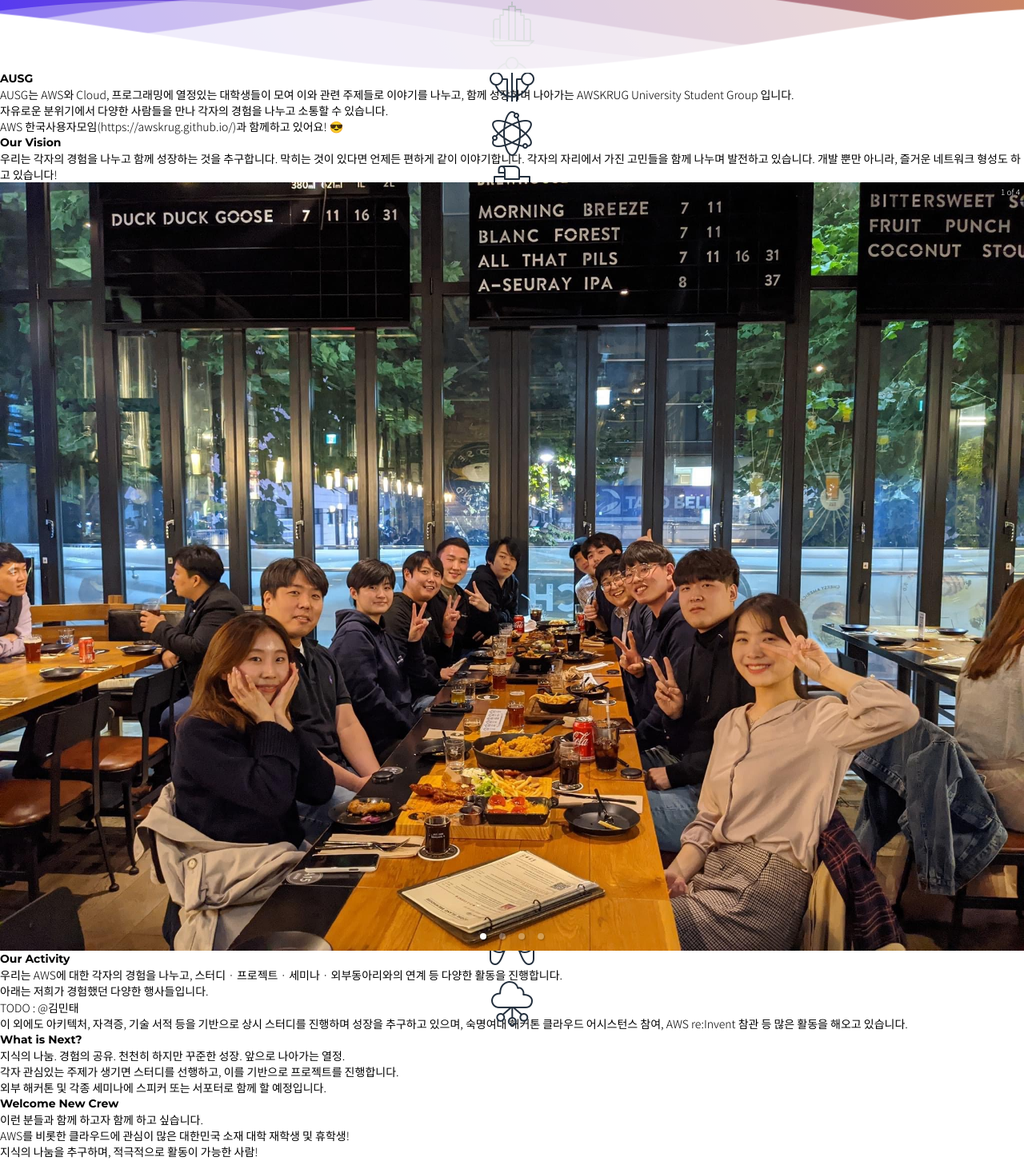
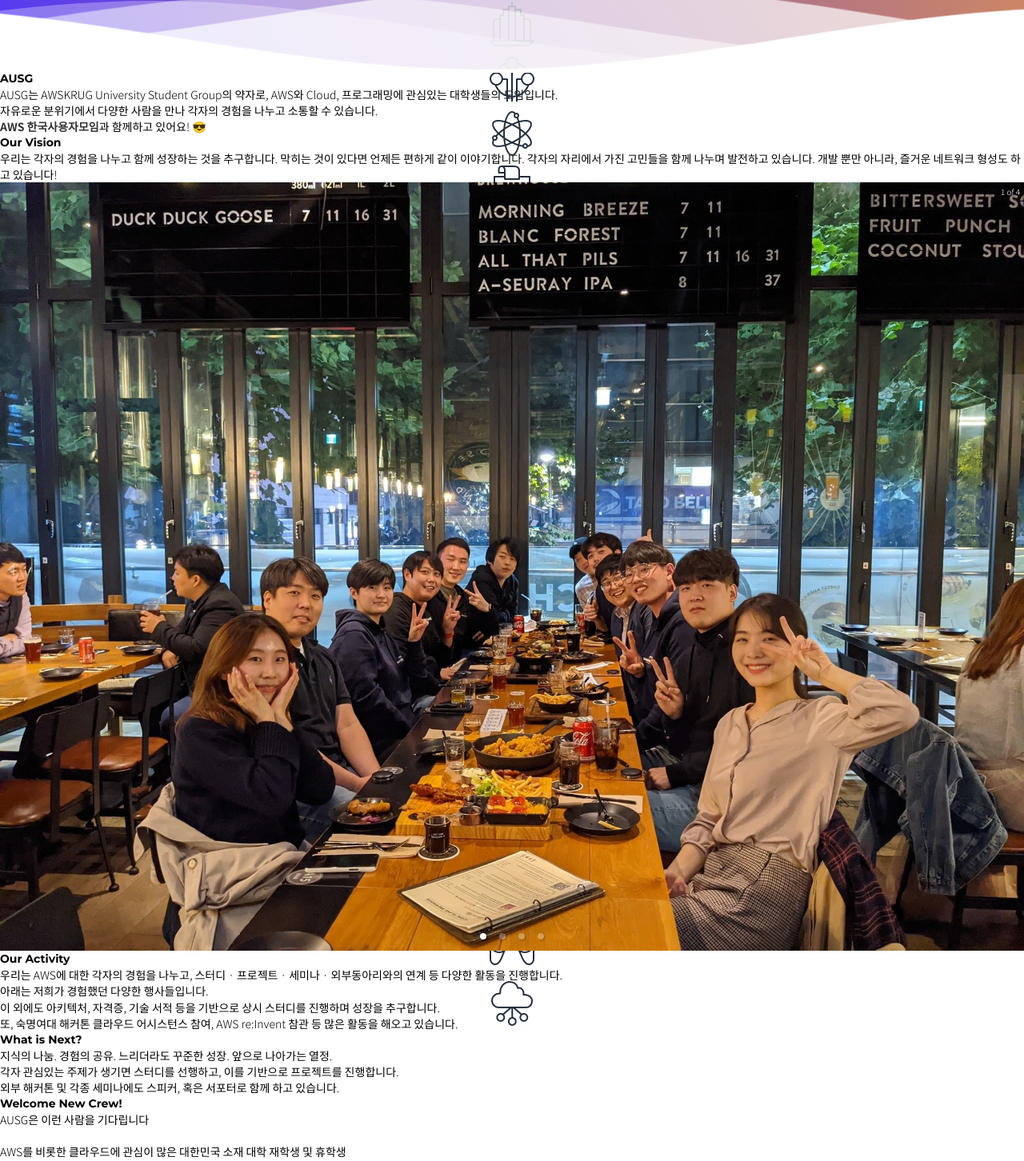
Before and after one commit to AUSG/Relay-Homepage, a Next.js app in the folder client/: page / in a window 1280 px wide. Shown: the part 709-2161 px from the top of the page at 80% size. Built offline with nearby package versions, Linux system fonts and the light colour scheme.

Commit message:
<fix> main page contexts

```diff
--- a/client/src/components/common/Content.tsx
+++ b/client/src/components/common/Content.tsx
@@ -20,16 +20,11 @@ const Content: React.FC = () => (
         </div>
         <div className="px-2">
           <p>
-            AUSG는 AWS와 Cloud, 프로그래밍에 열정있는 대학생들이 모여 이와 관련
-            주제들로 이야기를 나누고, 함께 성장하며 나아가는 AWSKRUG University
-            Student Group 입니다.
+            AUSG는 AWSKRUG University Student Group의 약자로, AWS와 Cloud, 프로그래밍에 관심있는 대학생들의 모임입니다.<br />
+            자유로운 분위기에서 다양한 사람을 만나 각자의 경험을 나누고 소통할 수 있습니다.
           </p>
           <p>
-            자유로운 분위기에서 다양한 사람들을 만나 각자의 경험을 나누고 소통할
-            수 있습니다.
-          </p>
-          <p>
-            AWS 한국사용자모임(https://awskrug.github.io/)과 함께하고 있어요! 😎
+            <a href="https://awskrug.github.io/"><strong>AWS 한국사용자모임</strong></a>과 함께하고 있어요! 😎
           </p>
         </div>
       </div>
@@ -83,10 +78,11 @@ const Content: React.FC = () => (
             외부동아리와의 연계 등 다양한 활동을 진행합니다.
           </p>
           <p> 아래는 저희가 경험했던 다양한 행사들입니다. </p>
-          <p>TODO : @김민태</p>
+          {/* 행사 목록 */}
           <p>
             이 외에도 아키텍처, 자격증, 기술 서적 등을 기반으로 상시 스터디를
-            진행하며 성장을 추구하고 있으며, 숙명여대 해커톤 클라우드 어시스턴스
+            진행하며 성장을 추구합니다. <br />
+            또, 숙명여대 해커톤 클라우드 어시스턴스
             참여, AWS re:Invent 참관 등 많은 활동을 해오고 있습니다.
           </p>
         </div>
@@ -101,7 +97,7 @@ const Content: React.FC = () => (
         </div>
         <div className="px-2">
           <p>
-            지식의 나눔. 경험의 공유. 천천히 하지만 꾸준한 성장. 앞으로 나아가는
+            지식의 나눔. 경험의 공유. 느리더라도 꾸준한 성장. 앞으로 나아가는
             열정.
           </p>
           <p>
@@ -109,27 +105,28 @@ const Content: React.FC = () => (
             프로젝트를 진행합니다.
           </p>
           <p>
-            외부 해커톤 및 각종 세미나에 스피커 또는 서포터로 함께 할 예정입니다.
+            외부 해커톤 및 각종 세미나에도 스피커, 혹은 서포터로 함께 하고 있습니다.
           </p>
         </div>
       </div>
 
       <div>
         <div className="typography text-4xl mt-10 mb-5 py-1 text-ausgPurple border-t-2 border-b-2 border-ausgPurple">
-          Welcome New Crew
+          Welcome New Crew!
         </div>
         <div className="px-2">
           <p className="font-bold text-2xl">
-            이런 분들과 함께 하고자 함께 하고 싶습니다.
-          </p>
-          <p>
-            AWS를 비롯한 클라우드에 관심이 많은 대한민국 소재 대학 재학생 및
-            휴학생!
-          </p>
-          <p> 지식의 나눔을 추구하며, 적극적으로 활동이 가능한 사람! </p>
-          <p> 다양한 개발자들과의 커뮤니케이션을 즐기는 사람! </p>
-          <p> 꾸준히 스스로의 발전을 추구하는 사람! </p>
+            AUSG은 이런 사람을 기다립니다
+          </p><br />
+          <ul>
+            <li> AWS를 비롯한 클라우드에 관심이 많은 대한민국 소재 대학 재학생 및 휴학생 </li>
+            <li> 지식의 나눔을 추구하며, 적극적으로 활동이 가능한 사람 </li>
+            <li> 다양한 개발자들과의 커뮤니케이션을 즐기는 사람 </li>
+            <li> 꾸준히 스스로의 발전을 추구하는 사람 </li>
+          </ul>
           <br />
+          위의 조건에 해당하시는 분은 지원서를 제출하시고 저희와 함께해요!
+          <br /><br />
           <p className="font-bold text-xl">지원서 제출</p>
           <p> 2021.06.20(일) 23:59 까지 </p>
           <p>
@@ -139,7 +136,7 @@ const Content: React.FC = () => (
         </div>
       </div>
     </div>
-  </div>
+  </div >
 );
 
 const Button = styled.a`
```
